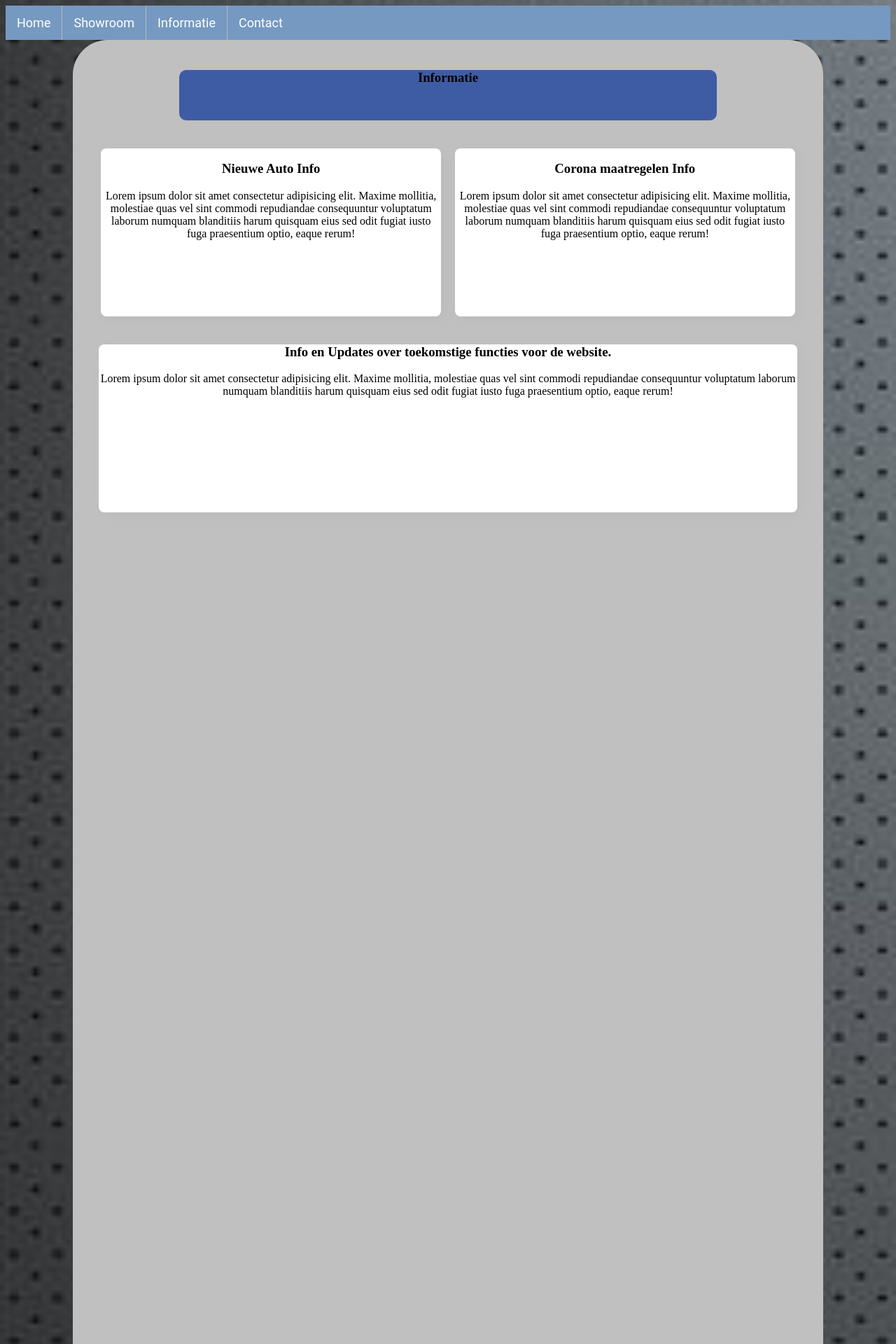
After one commit to BLO3MPJ3/challenge6.2, a PHP site: page /info.php in a window 1280 px wide. The commit adds this page. Shown: the top 1920 px of the page at 70% size. Run offline with PHP 8.4, Linux system fonts and the light colour scheme.

Commit message:
info pagina

```diff
--- /dev/null
+++ b/csstemplates/info.css
@@ -0,0 +1,58 @@
+.info {
+  width: 80vw;
+  height: 358vh;
+  padding: 3vh;
+  background: rgb(192, 192, 192);
+  margin-top: 2px;
+  margin: auto;
+  border-radius: 50px;
+}
+
+.title {
+  width: 60vw;
+  height: 9vh;
+  margin-top: 3vh;
+  margin: auto;
+  float: none;
+  background: rgb(62, 92, 164);
+  text-align: center;
+  border-radius: 10px;
+}
+
+.leftbox {
+  width: 38vw;
+  height: 30vh;
+  margin: auto;
+  margin-top: 5vh;
+  margin-left: 2vh;
+  float: left;
+  box-shadow: 5px 5px 15px #bbbbbb;
+  background-color: white;
+  border-radius: 8px;
+  text-align: center;
+}
+
+.rightbox {
+  width: 38vw;
+  height: 30vh;
+  margin: auto;
+  margin-top: 5vh;
+  margin-right: 2vh;
+  float: right;
+  box-shadow: 5px 5px 15px #bbbbbb;
+  background-color: white;
+  border-radius: 8px;
+  text-align: center;
+}
+
+.middlebottombox {
+  width: 78vw;
+  height: 30vh;
+  margin: auto;
+  margin-top: 40vh;
+  float: none;
+  box-shadow: 5px 5px 15px #bbbbbb;
+  background-color: white;
+  border-radius: 8px;
+  text-align: center;
+}
--- a/includes/detailauto.inc.php
+++ b/includes/detailauto.inc.php
@@ -15,8 +15,8 @@
     <ul>
         <li><a href="../index.php">Home</a></li>
         <li><a href="../occasions.php">Showroom</a></li>
-        <li><a href="#informatie">Informatie</a></li>
-        <li><a href="#contact">Contact</a></li>
+        <li><a href="../info.php">Informatie</a></li>
+        <li><a href="../contact.php">Contact</a></li>
     </ul>
 
 <?php
--- a/includes/offerteaanvraag.inc.php
+++ b/includes/offerteaanvraag.inc.php
@@ -15,8 +15,8 @@
     <ul>
         <li><a href="../index.php">Home</a></li>
         <li><a href="../occasions.php">Showroom</a></li>
-        <li><a href="#informatie">Informatie</a></li>
-        <li><a href="#contact">Contact</a></li>
+        <li><a href="../info.php">Informatie</a></li>
+        <li><a href="../contact.php">Contact</a></li>
     </ul>
 
 <?php
--- a/includes/proefritaanvraag.inc.php
+++ b/includes/proefritaanvraag.inc.php
@@ -14,8 +14,8 @@
     <ul>
         <li><a href="../index.php">Home</a></li>
         <li><a href="../occasions.php">Showroom</a></li>
-        <li><a href="#informatie">Informatie</a></li>
-        <li><a href="#contact">Contact</a></li>
+        <li><a href="../info.php">Informatie</a></li>
+        <li><a href="../contact.php">Contact</a></li>
     </ul>
 <?php
     require_once ('./connection.inc.php');
--- a/index.php
+++ b/index.php
@@ -10,10 +10,10 @@
 </head>
 <body>
   <ul>
-    <li><a href="#home">Home</a></li>
+    <li><a href="index.php">Home</a></li>
     <li><a href="occasions.php">Showroom</a></li>
-    <li><a href="#informatie">Informatie</a></li>
-    <li><a href="#contact">Contact</a></li>
+    <li><a href="info.php">Informatie</a></li>
+    <li><a href="contact.php">Contact</a></li>
   </ul>
 
 <?php
--- /dev/null
+++ b/info.php
@@ -0,0 +1,47 @@
+<!DOCTYPE html>
+<html lang="en">
+<head>
+  <meta charset="UTF-8">
+  <meta http-equiv="X-UA-Compatible" content="IE=edge">
+  <meta name="viewport" content="width=device-width, initial-scale=1.0">
+  <link rel="stylesheet" href="csstemplates/main.css" type="text/css">
+  <link rel="stylesheet" href="csstemplates/info.css" type="text/css">
+  <title>Informatie Pagina</title>
+</head>
+<body>
+  <ul>
+      <li><a href="index.php">Home</a></li>
+      <li><a href="occasions.php">Showroom</a></li>
+      <li><a href="info.php">Informatie</a></li>
+      <li><a href="contact.php">Contact</a></li>
+    </ul>
+
+  <section class="info">
+  <section class="title"><h1 class="title1">Informatie</h1></section>
+      <section class="leftbox">
+        <h3>Nieuwe Auto Info</h3>
+        Lorem ipsum dolor sit amet consectetur adipisicing elit. Maxime mollitia,
+        molestiae quas vel sint commodi repudiandae consequuntur voluptatum laborum
+        numquam blanditiis harum quisquam eius sed odit fugiat iusto fuga praesentium
+        optio, eaque rerum!
+      </section>
+
+      <section class="rightbox">
+        <h3>Corona maatregelen Info</h3>
+        Lorem ipsum dolor sit amet consectetur adipisicing elit. Maxime mollitia,
+        molestiae quas vel sint commodi repudiandae consequuntur voluptatum laborum
+        numquam blanditiis harum quisquam eius sed odit fugiat iusto fuga praesentium
+        optio, eaque rerum!
+      </section>
+
+      <section class="middlebottombox">
+        <h3>Info en Updates over toekomstige functies voor de website.</h3>
+        Lorem ipsum dolor sit amet consectetur adipisicing elit. Maxime mollitia,
+        molestiae quas vel sint commodi repudiandae consequuntur voluptatum laborum
+        numquam blanditiis harum quisquam eius sed odit fugiat iusto fuga praesentium
+        optio, eaque rerum!
+      </section>
+
+  </section>
+</body>
+</html>
--- a/occasions.php
+++ b/occasions.php
@@ -16,8 +16,8 @@
     <ul>
         <li><a href="index.php">Home</a></li>
         <li><a href="occasions.php">Showroom</a></li>
-        <li><a href="#informatie">Informatie</a></li>
-        <li><a href="#contact">Contact</a></li>
+        <li><a href="info.php">Informatie</a></li>
+        <li><a href="contact.php">Contact</a></li>
     </ul>
 </div> <!--
 <div id="contentblok">
```
Also changed, not shown: contact.php (+9 -1 lines).
